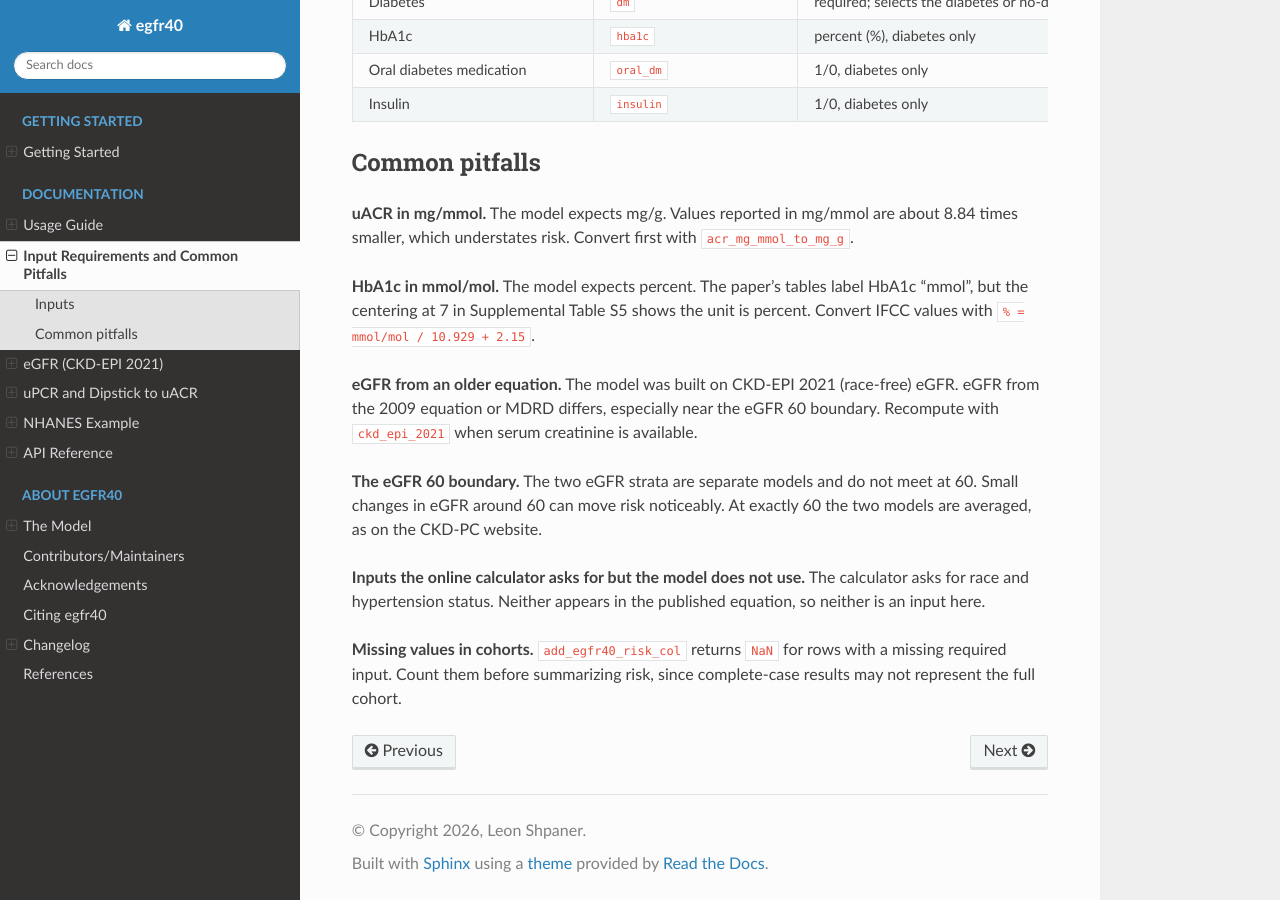
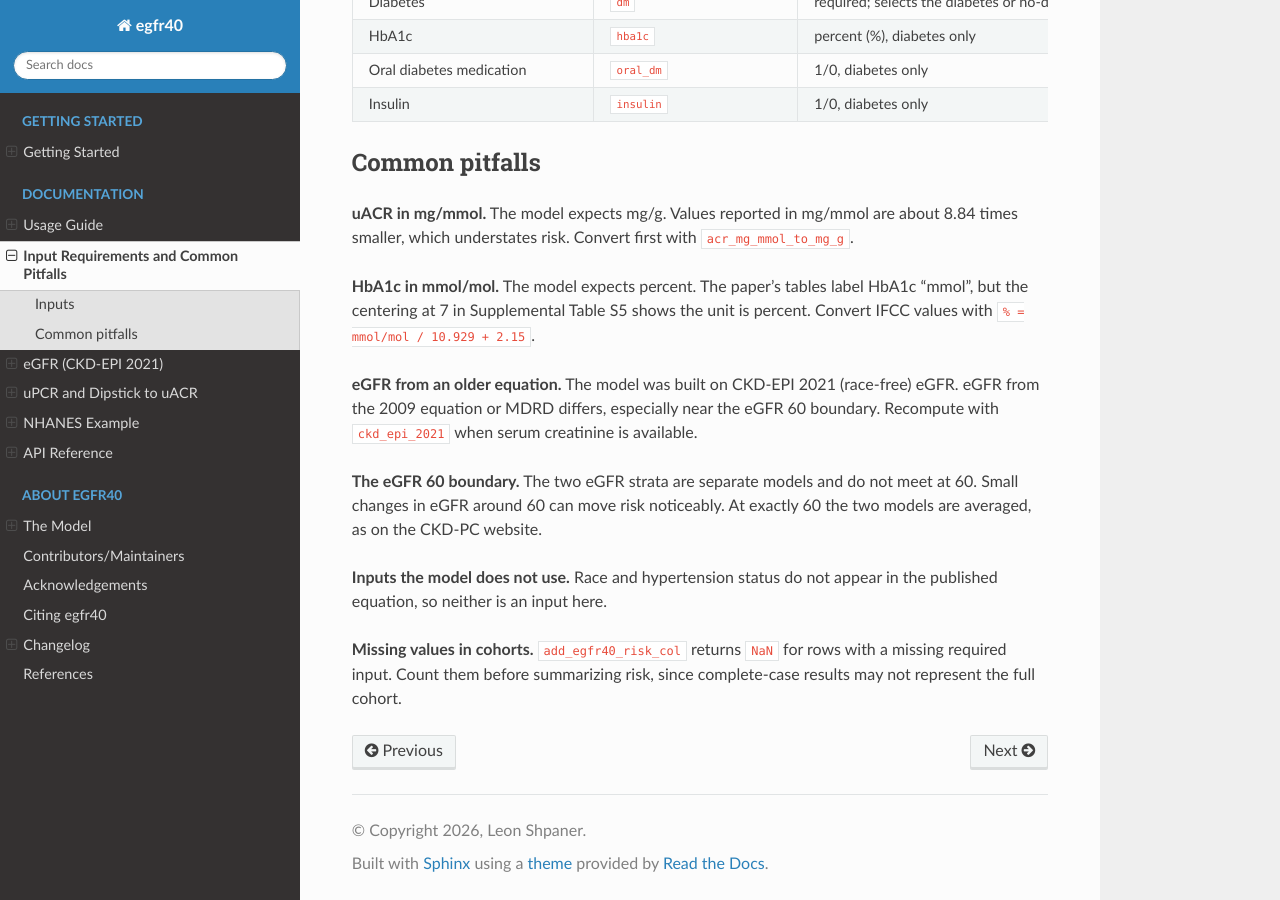
Before and after one commit to lshpaner/egfr40, a Sphinx documentation site: the page built from docs/inputs.rst, in a window 1280 px wide and 900 px high, scrolled down 718 px. Built offline with Sphinx 7.4.7 and the Read the Docs theme 3.1.0, drawn with Linux system fonts in a browser that asks for light colours; pages that are not in the unit, such as notebooks, are missing from menus.

Commit message:
README and docs: correct verification and calculator-field notes

```diff
--- a/docs/inputs.rst
+++ b/docs/inputs.rst
@@ -77,9 +77,8 @@ available.
 meet at 60. Small changes in eGFR around 60 can move risk noticeably. At
 exactly 60 the two models are averaged, as on the CKD-PC website.
 
-**Inputs the online calculator asks for but the model does not use.** The
-calculator asks for race and hypertension status. Neither appears in the
-published equation, so neither is an input here.
+**Inputs the model does not use.** Race and hypertension status do not appear
+in the published equation, so neither is an input here.
 
 **Missing values in cohorts.** ``add_egfr40_risk_col`` returns ``NaN`` for rows
 with a missing required input. Count them before summarizing risk, since
--- a/docs/model.rst
+++ b/docs/model.rst
@@ -57,8 +57,7 @@ What is not implemented
   without intercepts, so absolute risk cannot be computed.
 - **30% and 50% decline models** (Supplemental Tables S8 to S11) are also
   published without intercepts.
-- **Race and hypertension status**, asked for by the online calculator, do not
-  appear in the published equation.
+- **Race and hypertension status** do not appear in the published equation.
 - **Risk thresholds** such as "high risk" are not defined in the paper, so the
   package reports probabilities only.
 
```
Also changed, not shown: README.md (+3 -4 lines).
